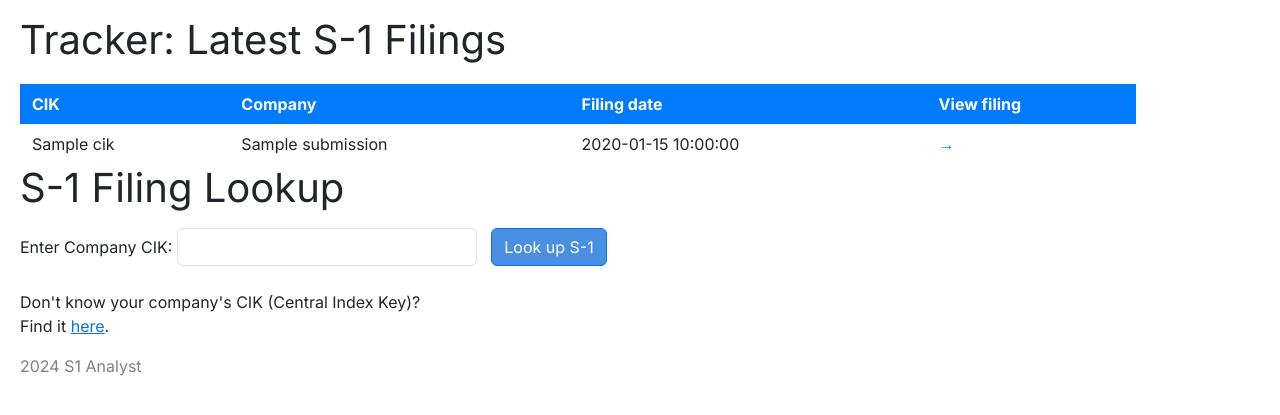
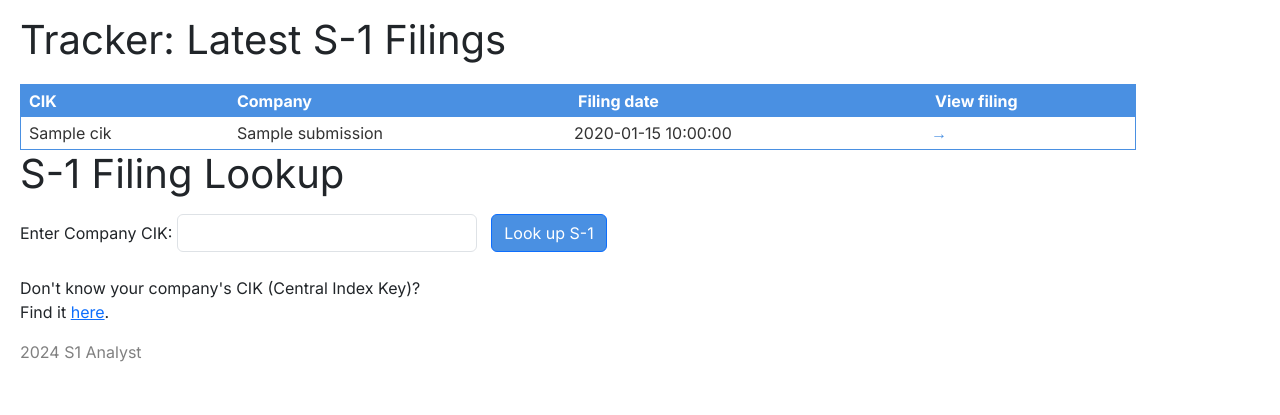
Before and after one commit to Arohrba5/S1-Analyst, a Flask app: page / in a window 1280 px wide. Shown: the part 56-471 px from the top of the page. Run offline with Flask 3, Linux system fonts and the light colour scheme; a database or web service that is not in the repository returns one stand-in record (values such as "Sample title"); some libraries are stand-ins or nearby versions.

Commit message:
Refine styling of table

```diff
--- a/static/style.css
+++ b/static/style.css
@@ -109,25 +109,38 @@ table {
     width: 100%;
     border-collapse: collapse;
     margin-top: 20px;
+    border: 1px solid #4a90e2;
 }
 
 th, td {
-    border: 1px solid #007bff; /* Matches the button color */
-    padding: 8px 12px;
+    border: 1px solid #4a90e2;
+    padding: 4px 8px;
     text-align: left;
+    white-space: nowrap;
 }
 
 th {
-    background-color: #007bff; /* Matches the button color */
+    background-color: #4a90e2;
     color: white;
+    font-weight: bold;
 }
 
 td {
-    white-space: nowrap; /* Prevents text from running into other cells */
+    color: #333;
+}
+
+td:nth-child(1),
+td:nth-child(2) {
+    padding-left: 8px;
+}
+
+td:nth-child(3),
+td:nth-child(4) {
+    padding-left: 4px;
 }
 
 td a {
-    color: #007bff; /* Matches the button color */
+    color: #4a90e2;
     text-decoration: none;
     font-weight: bold;
 }
@@ -135,7 +148,3 @@ td a {
 td a:hover {
     text-decoration: underline;
 }
-
-td:nth-child(2) {
-    padding-right: 15px; /* Extra space after the company name */
-}
```
